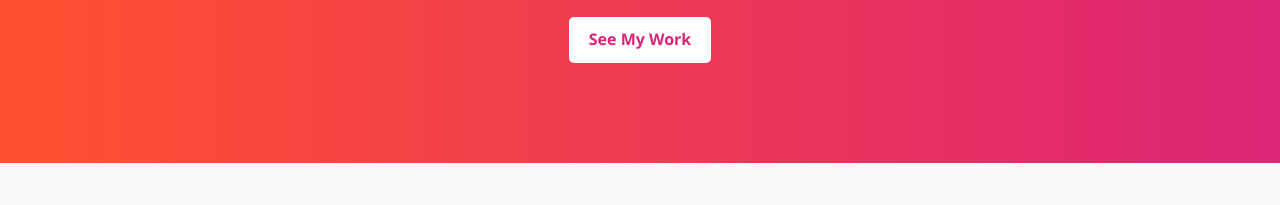
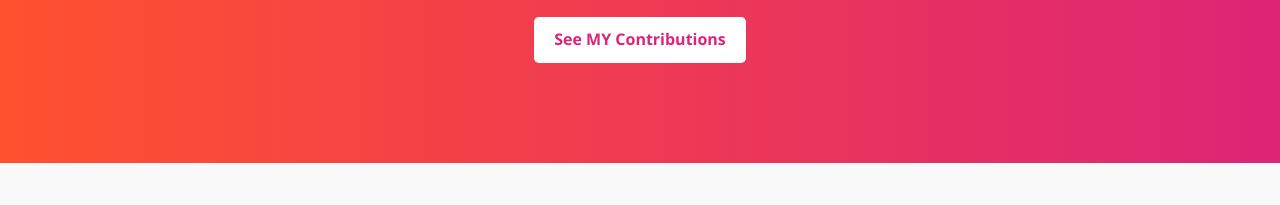
Before and after one commit to Harishsen69/MyPortfolio, a plain HTML site: page index.html in a window 1280 px wide. Shown: the part 205-410 px from the top of the page. Drawn offline with Linux system fonts and the light colour scheme.

Commit message:
changes in link section

```diff
--- a/index.html
+++ b/index.html
@@ -104,7 +104,7 @@
     <div class="container">
       <h1>Hi, I'm <span>Anjali</span></h1>
       <p>Frontend Developer | Creative Thinker | Problem Solver</p>
-      <a href="#projects" class="btn">See My Work</a>
+      <a href="#projects" class="btn">See MY Contributions</a>
     </div>
   </header>
 
```
